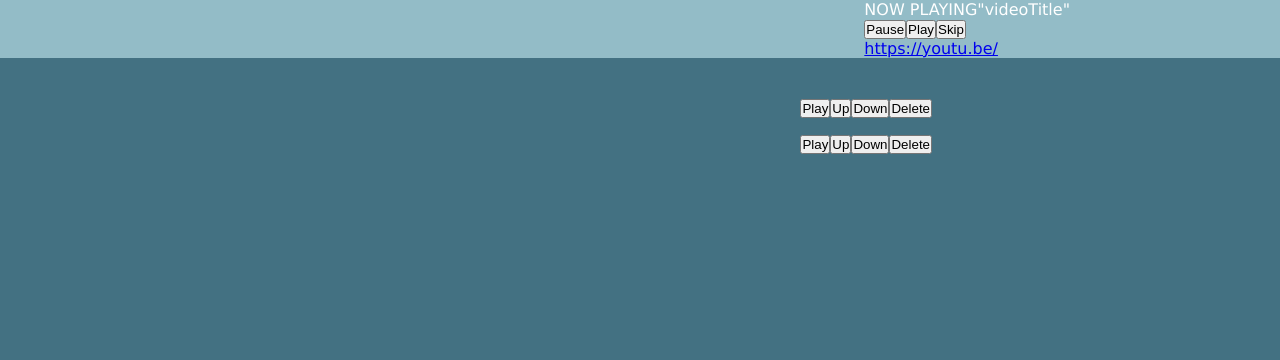
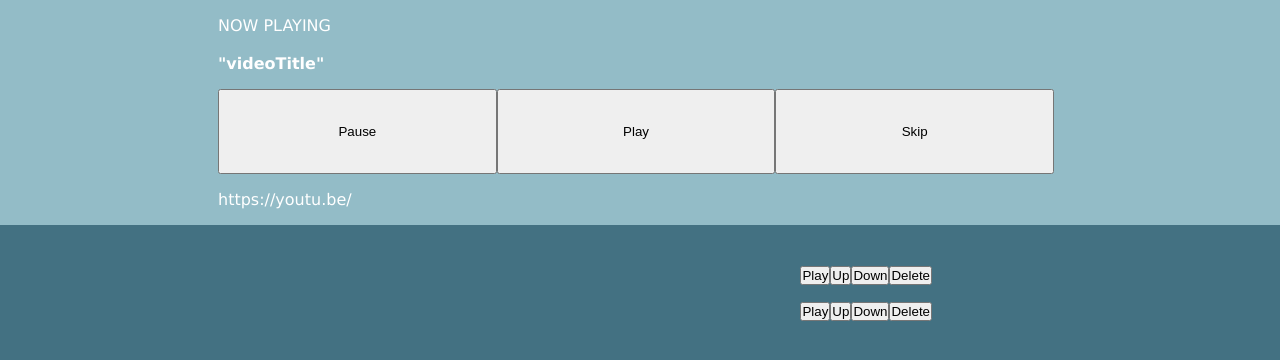
Before and after one commit to NotNorom/eh, a React (Create React App) app in the folder src/frontend/: page / in a window 1280 px wide. Shown: the top 360 px of the page. Built offline with nearby package versions, Linux system fonts and the light colour scheme; no server answers.

Commit message:
Add styling to elements of the video player

```diff
--- a/src/frontend/src/VideoPlayer/VideoPlayer.js
+++ b/src/frontend/src/VideoPlayer/VideoPlayer.js
@@ -16,8 +16,8 @@ class VideoPlayer extends Component {
                 <YouTube
                     videoId={this.props.videoId}
                     id={style.videoPlayer}
-                    className={""}
-                    containerClassName={""}
+                    className={style.iframe}
+                    containerClassName={style.iframeContainer}
                     opts={opts}
                     onReady={(a) => console.log("onReady ", a)}
                     onPlay={(a) => console.log("onPlay ", a)}
@@ -28,8 +28,8 @@ class VideoPlayer extends Component {
                     onPlaybackRateChange={(a) => console.log("onPlaybackRateChange ", a)}
                     onPlaybackQualityChange={(a) => console.log("onPlaybackQualityChange ", a)}
                 />
-                <div className={""}>
-                    <span className={style.nowPlaying}>NOW PLAYING</span>
+                <div className={style.controlsAndMetaData}>
+                    <span className={style.nowPlaying}>NOW PLAYING</span><br />
                     <span className={style.videoTitle}>"videoTitle"</span>
                     <div className={style.controls}>
                         <button>Pause</button>
--- a/src/frontend/src/VideoPlayer/VideoPlayer.module.css
+++ b/src/frontend/src/VideoPlayer/VideoPlayer.module.css
@@ -4,3 +4,46 @@
     margin: 0 auto;
     max-width: 860px;
 }
+
+.iframeContainer {
+    padding: 1em 0.5em 1em 1em;
+    height: calc(225px + 2em);
+}
+
+.iframe {
+    height: 225px;
+}
+
+.controlsAndMetaData {
+    display: flex;
+    flex-direction: column;
+    flex-grow: 1;
+    padding: 1em 1em 1em 0.5em ;
+}
+
+.videoTitle {
+    font-weight: 700;
+}
+
+.controls {
+    display: flex;
+    flex-grow: 1;
+    padding: 1em 0 0 0;
+    width: 100%;
+    justify-content: space-between;
+}
+
+.controls > button {
+    height: 100%;
+    width: 100%;
+}
+
+.linkToVideo {
+    margin: 1em 0 0 0;
+    text-decoration: none;
+    color: #fff;
+}
+
+.linkToVideo:hover {
+    background-color: rgba(255, 255, 255, 0.2);
+}
```
